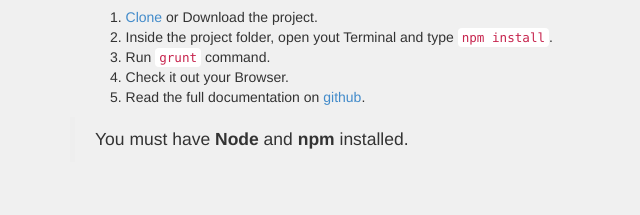
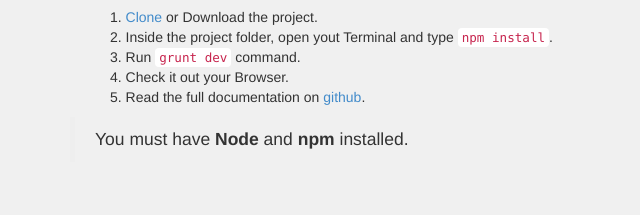
Before and after one commit to newaeonweb/frontendboilerplate, a website: page index.html in a window 1280 px wide. Shown: the part 1056-1271 px from the top of the page, 0-640 px from the left. Drawn offline with nearby package versions, Linux system fonts and the light colour scheme.

Commit message:
fixed grunt command

```diff
--- a/index.html
+++ b/index.html
@@ -92,7 +92,7 @@
    					<ul>
    						<li>1. <a href="https://github.com/newaeonweb/frontendboilerplate" target="_blank">Clone</a> or Download the project.</li>
    						<li>2. Inside the project folder, open yout Terminal and type <code>npm install</code>.</li>
-   						<li>3. Run <code>grunt</code> command.</li>
+   						<li>3. Run <code>grunt dev</code> command.</li>
    						<li>4. Check it out your Browser.</li>
    						<li>5. Read the full documentation on <a href="https://github.com/newaeonweb/frontendboilerplate" target="_blank">github</a>.</li>
    					</ul>
```
